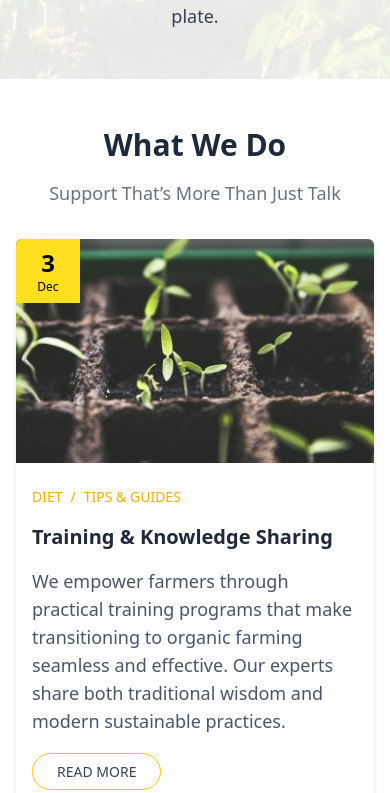
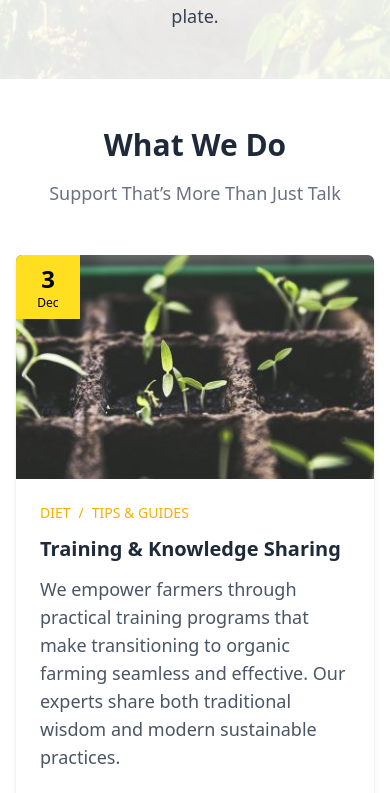
Before and after one commit to adityapandey141/Rameshta-Agro-Food, a Next.js app: page / in a window 390 px wide. Shown: the part 2984-3777 px from the top of the page. Built offline with nearby package versions, Linux system fonts and the light colour scheme.

Commit message:
Updation

```diff
--- a/src/components/AboutSection.jsx
+++ b/src/components/AboutSection.jsx
@@ -30,9 +30,6 @@ export default function AboutSection() {
               <div className="inline-block border-2 border-yellow-400 text-sm text-gray-700  py-2 px-6 sm:px-8 rounded-full hover:bg-yellow-400 hover:text-white transition duration-300 cursor-pointer">
                 MORE ABOUT
               </div>
-              <div className="inline-block border-2 border-yellow-400 text-sm text-gray-700  py-2 px-6 sm:px-8 rounded-full hover:bg-yellow-400 hover:text-white transition duration-300 cursor-pointer">
-                MORE ABOUT
-              </div>
             </Link>
           </div>
 
--- a/src/components/Founders.jsx
+++ b/src/components/Founders.jsx
@@ -33,6 +33,7 @@ const Founders = () => {
           </p>
         </div>
 
+  <div className="relative group transition-transform duration-500 hover:scale-[1.01] hover:rotate-[0.2deg]">
   <div className="grid grid-cols-1 md:grid-cols-2 gap-10">
     {teamMembers.map((member, index) => (
       <motion.div
@@ -40,17 +41,17 @@ const Founders = () => {
         initial={{ opacity: 0, y: 30 }}
         animate={{ opacity: 1, y: 0 }}
         transition={{ delay: index * 0.3, duration: 0.6 }}
-              className="relative group rounded-lg shadow-lg bg-white p-6 hover:shadow-xl transition-shadow flex flex-col items-center text-center"
+        className="relative group/card rounded-lg shadow-lg bg-white p-6 hover:shadow-2xl hover:scale-105 transition-transform duration-300 flex flex-col items-center text-center"
       >
         <div className="w-full h-80 relative rounded-lg overflow-hidden mb-4 bg-white">
           <Image
             src={member.image}
             alt={member.name}
             fill
-                  className="object-contain transition-transform duration-300 group-hover:scale-105 rounded-lg"
+            className="object-contain transition-transform duration-300 group-hover/card:scale-105 rounded-lg"
           />
         </div>
-              <h3 className="text-2xl font-bold text-gray-800 group-hover:text-yellow-600 transition-colors duration-300">
+        <h3 className="text-2xl font-bold text-gray-800 group-hover/card:text-yellow-600 transition-colors duration-300">
           {member.name}
         </h3>
         <p className="relative inline-block text-yellow-600 font-semibold mb-2 before:absolute before:inset-0 before:-z-10 before:bg-yellow-100 before:rounded before:scale-110 before:blur-sm">
@@ -63,6 +64,8 @@ const Founders = () => {
     ))}
   </div>
 </div>
+
+</div>
 </section>
   );
 };
--- a/src/components/SolutionSection.jsx
+++ b/src/components/SolutionSection.jsx
@@ -39,45 +39,42 @@ const BlogPosts = [
 
 const SolutionSection = () => {
   return (
-    <section className="max-w-7xl mx-auto mb-[-50px] bg-white py-12 sm:py-16 lg:py-20 px-4 sm:px-6 lg:px-8">
-      <div>
-        <div className="text-center mb-8 sm:mb-12">
-          <h2 className="text-3xl  font-bold mb-4">
-            <span className="text-gray-800">What We Do</span>
-          </h2>
-          <p className="text-gray-500 max-w-3xl text-lg mx-auto">
-            Support That’s More Than Just Talk
-          </p>
+    <section className="max-w-7xl mx-auto bg-white py-12 sm:py-16 lg:py-20 px-4 sm:px-6 lg:px-8">
+      <div className="text-center mb-12">
+        <h2 className="text-3xl font-bold mb-4 text-gray-800">What We Do</h2>
+        <p className="text-gray-500 max-w-3xl text-lg mx-auto">Support That’s More Than Just Talk</p>
       </div>
 
-        <div className="grid grid-cols-1 sm:grid-cols-2 lg:grid-cols-3 gap-6 sm:gap-8 lg:gap-10">
+      <div className="grid grid-cols-1 sm:grid-cols-2 lg:grid-cols-3 gap-10">
         {BlogPosts.map((post) => (
           <div
             key={post.id}
-              className="bg-white shadow-md rounded-md overflow-hidden relative hover:shadow-lg transition duration-300"
+            className="bg-white shadow-md rounded-md overflow-hidden transition duration-300 group hover:shadow-lg"
           >
+
+            <div className="relative w-full h-56 sm:h-60 lg:h-72">
               <div className="absolute top-0 left-0 bg-yellow-300 text-center p-2 w-16 h-16 flex flex-col justify-center z-20">
                 <span className="text-2xl font-bold">{post.date.day}</span>
                 <span className="text-xs">{post.date.month}</span>
               </div>
-
-              <div className="relative h-56 sm:h-60 lg:h-72 w-full flex justify-between">
-                <div className="w-full flex justify-between transition-transform duration-300 hover:scale-105">
               <Image
                 src={post.image}
                 alt={post.title}
                 fill
-                    className="object-cover"
+                className="object-cover transition-transform duration-300 group-hover:scale-105"
                 priority
               />
             </div>
-              </div>
 
-              <div className="px-4 sm:px-6 py-6">
-                <div className="flex flex-wrap text-sm sm:text-lg mb-4">
+
+            <div className="p-6 transition duration-300 ease-in-out">
+
+              <div className="flex flex-wrap text-sm sm:text-lg mb-3">
                 {post.categories.map((category, index) => (
                   <React.Fragment key={category}>
-                      <span className="text-yellow-500 hover:text-green-500">{category}</span>
+                    <span className="text-yellow-500 group-hover:text-green-600 transition-colors duration-300">
+                      {category}
+                    </span>
                     {index < post.categories.length - 1 && (
                       <span className="mx-2 text-yellow-500">/</span>
                     )}
@@ -85,27 +82,27 @@ const SolutionSection = () => {
                 ))}
               </div>
 
+
               <Link href={`/blog/${post.slug}`}>
-                  <h3 className="text-xl sm:text-2xl font-bold mb-4 text-gray-800 hover:text-yellow-500 transition duration-300 transform hover:scale-105 cursor-pointer">
+                <h3 className="text-xl sm:text-2xl font-bold mb-3 text-gray-800 group-hover:text-yellow-500 transition duration-300 transform group-hover:translate-x-1 cursor-pointer">
                   {post.title}
                 </h3>
               </Link>
 
-                <p className="text-gray-600 text-lg mb-6 transition-transform duration-300 hover:scale-105 cursor-pointer">
+
+              <p className="text-gray-600 text-lg mb-6 transition duration-300 group-hover:scale-[1.02] cursor-pointer">
                 {post.excerpt}
               </p>
 
-                <div className="flex">
+
               <Link href="/contact-us">
-                    <span className="border border-yellow-400 text-gray-700 hover:bg-yellow-400 hover:text-white px-6 py-2 rounded-full text-sm sm:text-base font-medium transition duration-300 cursor-pointer">
+                <span className="inline-block border border-yellow-400 text-gray-700 hover:bg-yellow-400 hover:text-white px-6 py-2 rounded-full text-sm sm:text-base font-medium transition duration-300 cursor-pointer">
                   READ MORE
                 </span>
               </Link>
             </div>
           </div>
-            </div>
         ))}
-        </div>
       </div>
     </section>
   );
```
Lines whose indentation alone changed are shown as unchanged.
